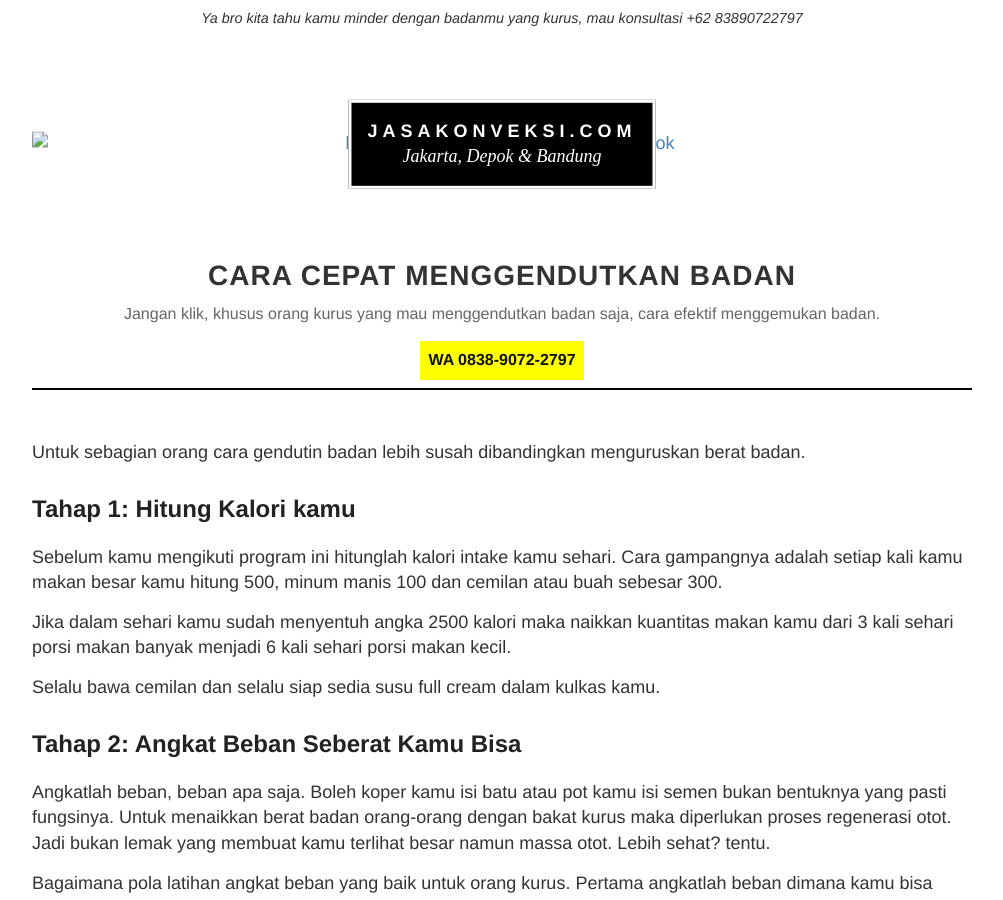
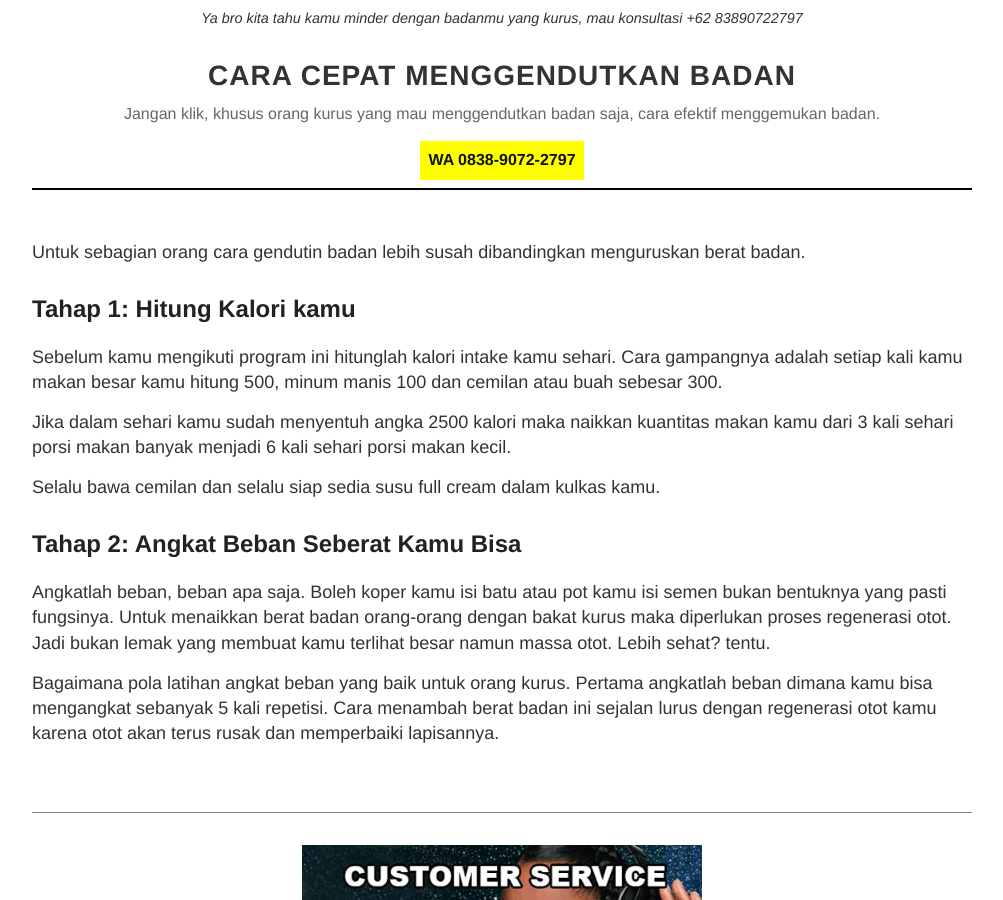
Before and after one commit to kemtol/gemukgagah, a Jekyll site: the page built from index.html, in a window 1280 px wide and 900 px high. Shown: the whole window, without its empty margins (138-1141 px from the left). Built offline with Jekyll 4.4.1, drawn with Linux system fonts in a browser that asks for light colours.

Commit message:
Update default.html

```diff
--- a/_layouts/default.html
+++ b/_layouts/default.html
@@ -17,14 +17,6 @@
       <div class="container">
         <div style="text-align: center;font-size: 0.9rem;padding: 0.5rem;font-style: italic;">Ya bro kita tahu kamu minder dengan badanmu yang kurus, mau konsultasi +62 83890722797</strong></div>
         <header class="masthead clearfix">
-          <a href="{{ site.baseurl }}/" class="site-avatar">
-            <span class="back-to-home">
-              JASAKONVEKSI.COM<br/>
-              <span>Jakarta, Depok &amp; Bandung</span>
-            </span>
-            <img alt="konveksi makloon jahit jakarta dan depok" src="{{ site.avatar }}" />
-          </a>
-
           {% if page.is_post != true %}
           <div class="site-info">
             <h1 class="site-name"><a href="{{ site.baseurl }}/">{{ site.name }}</a></h1>
```
